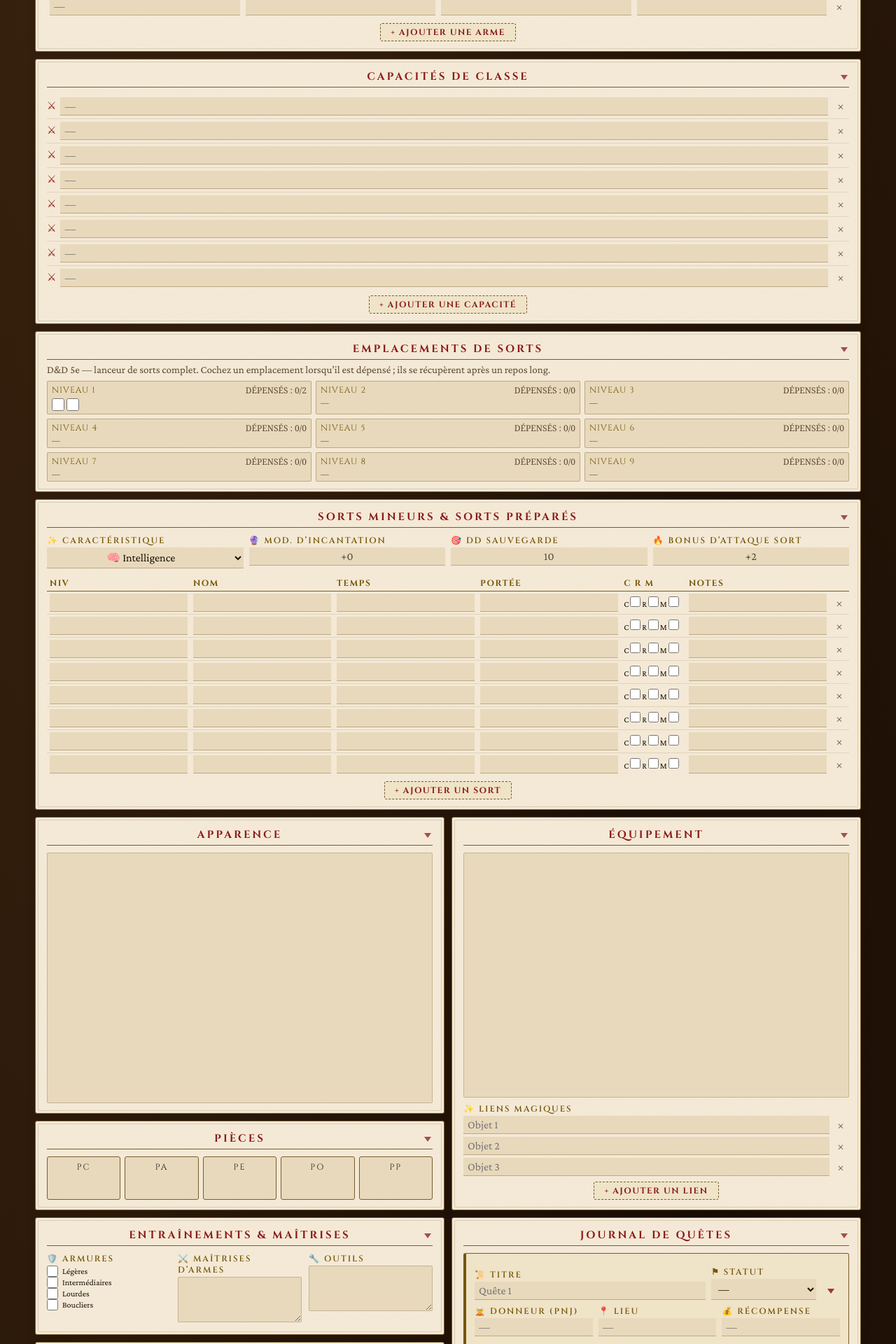
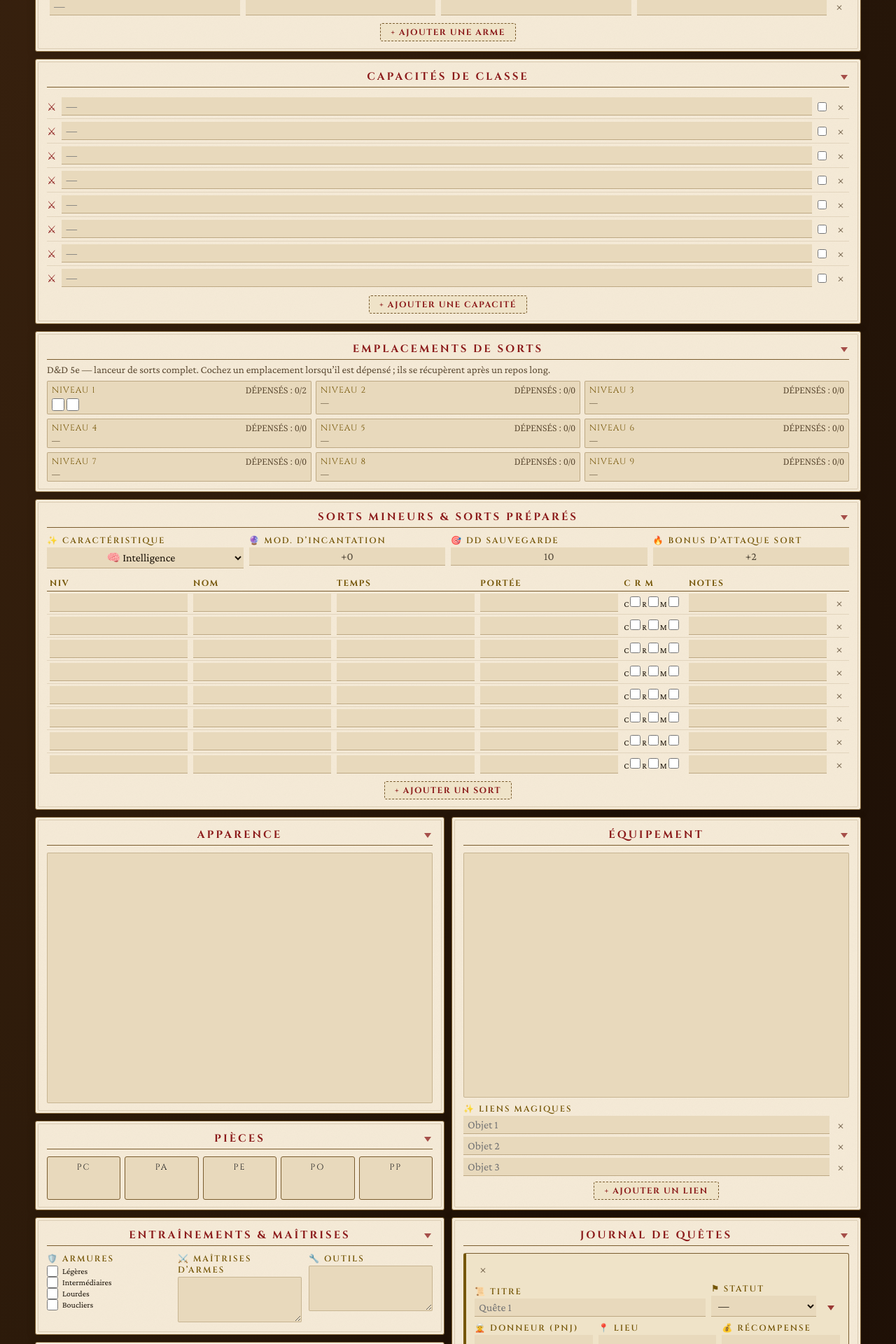
Before and after one commit to cyrilgourgouillon/fiche-perso, a React (Vite) app: page / in a window 1280 px wide. Shown: the part 1760-3680 px from the top of the page at 70% size. Built offline with nearby package versions, Linux system fonts and the light colour scheme.

Commit message:
Deletable quests and other fixes

```diff
--- a/src/App.jsx
+++ b/src/App.jsx
@@ -15,6 +15,8 @@ export default function App() {
     onImport: replace,
     notify,
   });
+
+  console.log('App render', data );
 
   return (
     <SheetProvider data={data} update={update} apply={apply}>
--- a/src/components/sheet/ClassFeaturesPanel.jsx
+++ b/src/components/sheet/ClassFeaturesPanel.jsx
@@ -2,7 +2,8 @@ import AddRowButton from '../fields/AddRowButton.jsx';
 import Panel from './Panel.jsx';
 import RemoveRowButton from '../fields/RemoveRowButton.jsx';
 import TextField from '../fields/TextField.jsx';
-import { CLASS_FEATURES } from '../../data/sheetLists.js';
+import Checkbox from '../fields/Checkbox.jsx';
+import { CLASS_FEATURES, CLASS_FEATURES_USED } from '../../data/sheetLists.js';
 import { useListRows } from '../../hooks/useListRows.js';
 import { range } from '../../utils/range.js';
 
@@ -15,6 +16,7 @@ export default function ClassFeaturesPanel() {
         {range(rowCount).map((index) => (
           <li key={index}>
             <TextField name={CLASS_FEATURES.field(index)} placeholder="—" />
+            <Checkbox name={CLASS_FEATURES_USED.field(index)} />
             {removable && (
               <RemoveRowButton
                 label={`Supprimer la capacité ${index + 1}`}
--- a/src/components/sheet/QuestCard.jsx
+++ b/src/components/sheet/QuestCard.jsx
@@ -1,5 +1,6 @@
 import FoldButton from '../fields/FoldButton.jsx';
 import LabeledField from '../fields/LabeledField.jsx';
+import RemoveRowButton from '../fields/RemoveRowButton.jsx';
 import SelectField from '../fields/SelectField.jsx';
 import TextAreaField from '../fields/TextAreaField.jsx';
 import { QUESTS } from '../../data/sheetLists.js';
@@ -10,7 +11,7 @@ import { useSheetField, useSheetFlag } from '../../context/SheetContext.js';
  * One quest. Finished quests are folded rather than deleted — the title, the
  * status and every note stay in the sheet, just out of the way.
  */
-export default function QuestCard({ index }) {
+export default function QuestCard({ index, removable, isRowEmpty, removeRow }) {
   const field = (name) => QUESTS.field(index, name);
   const [status] = useSheetField(field('statut'));
   const [folded, setFolded] = useSheetFlag(field('replie'));
@@ -20,6 +21,13 @@ export default function QuestCard({ index }) {
       className={folded ? 'quest-card folded' : 'quest-card'}
       data-statut={status || undefined}
     >
+      {removable && (
+        <RemoveRowButton
+          label={`Supprimer la quête ${index + 1}`}
+          confirm={!isRowEmpty(index)}
+          onClick={() => removeRow(index)}
+        />
+      )}
       <div className="quest-head">
         <LabeledField label="📜 Titre" name={field('titre')} placeholder={`Quête ${index + 1}`} />
         <div>
--- a/src/components/sheet/QuestsPanel.jsx
+++ b/src/components/sheet/QuestsPanel.jsx
@@ -6,13 +6,19 @@ import { useListRows } from '../../hooks/useListRows.js';
 import { range } from '../../utils/range.js';
 
 export default function QuestsPanel() {
-  const { rowCount, addRow } = useListRows(QUESTS);
+  const { rowCount, removable, isRowEmpty, addRow, removeRow } = useListRows(QUESTS);
 
   return (
     <Panel id="quetes" title="Journal de Quêtes">
       <div className="quest-list">
         {range(rowCount).map((index) => (
-          <QuestCard key={index} index={index} />
+          <QuestCard
+            key={index}
+            index={index}
+            removable={removable}
+            isRowEmpty={isRowEmpty}
+            removeRow={removeRow}
+          />
         ))}
       </div>
       <AddRowButton label="Ajouter une quête" onClick={addRow} />
--- a/src/data/sheetLists.js
+++ b/src/data/sheetLists.js
@@ -27,6 +27,8 @@ export const WEAPONS = multiFieldList('armes', 6, 'arme', ['nom', 'bonus', 'dega
 
 export const CLASS_FEATURES = singleFieldList('capacites', 8, 'capacite');
 
+export const CLASS_FEATURES_USED = singleFieldList('capacites_utilisees', 8, 'capacite_utilisee');
+
 export const SPELLS = multiFieldList('sorts', 8, 'sort', [
   'niveau',
   'nom',
--- a/styles/class-features.css
+++ b/styles/class-features.css
@@ -8,8 +8,8 @@
   font-size: 12px;
   line-height: 1.4;
   display: flex;
-  gap: 6px;
-  align-items: flex-start;
+  gap: 8px;
+  align-items: center;
 }
 .capacite-list li::before {
   content: '⚔';
```
Also changed, not shown: 11 other files (tests, documents, lock files or other folders).
